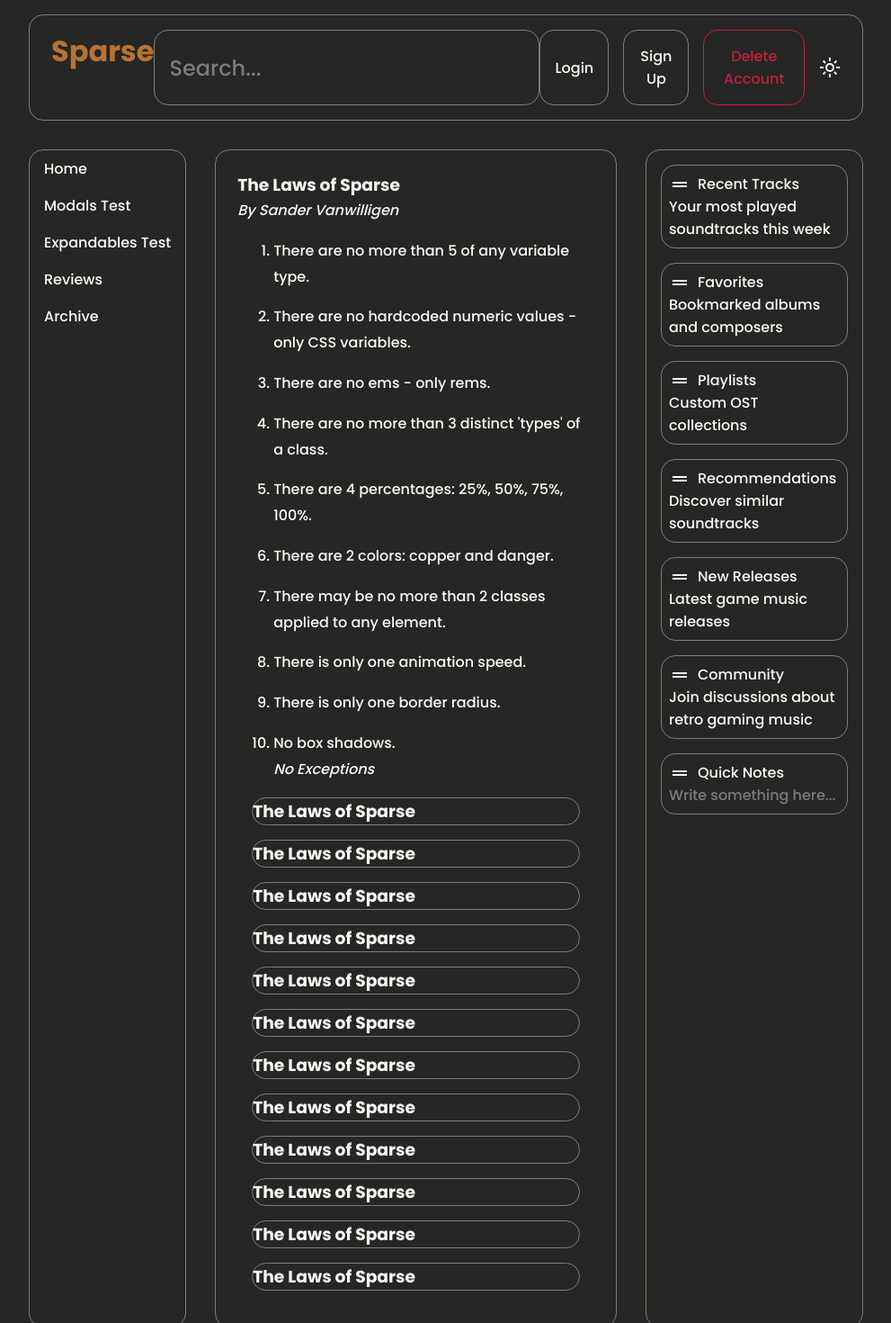
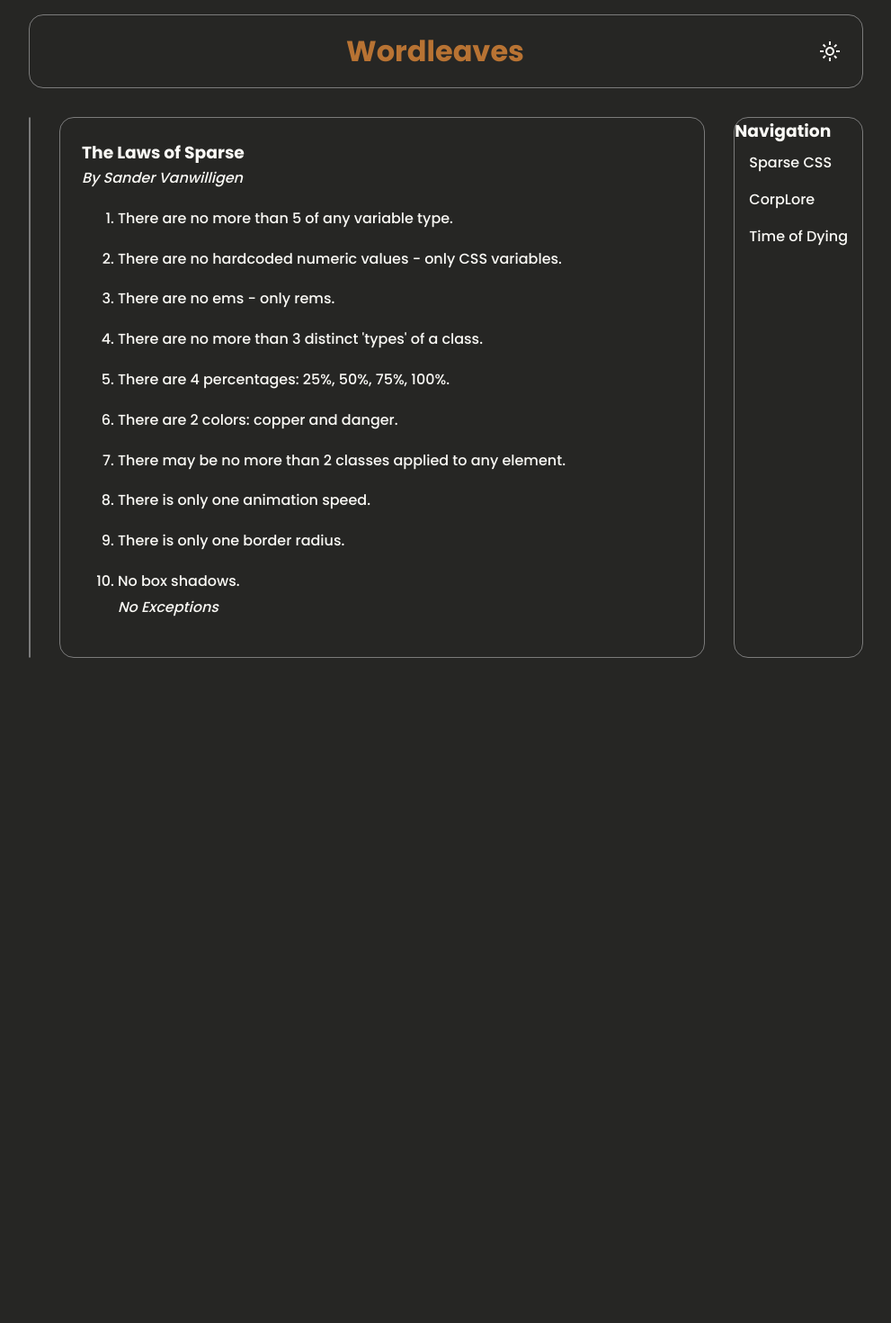
Before and after one commit to sandervw/Wordleaves, a React (Vite) app: page / in a window 1280 px wide. Shown: the top 1470 px of the page at 90% size, without its empty margins (144-1135 px from the left). After the commit the page ends 816 px from the top, so only its background shows below. Built offline with nearby package versions, Linux system fonts and the light colour scheme; a web font is replaced by a local one.

Commit message:
More fleshing out stories web app

```diff
--- a/src/App.tsx
+++ b/src/App.tsx
@@ -1,24 +1,24 @@
 import { useState } from "react";
 import "./sparse.css";
 import "./classic.css";
-import Navbar from "./Navbar";
-import Homepage from "./Homepage";
-import ModalsTestPage from "./ModalsTestPage";
-import ExpandablesTestPage from "./ExpandablesTestPage";
-import Sidebar from "./Sidebar";
+import Navbar from "./components/layout/Navbar";
+import Homepage from "./components/pages/Homepage";
+import ModalsTestPage from "./components/pages/ModalsTestPage";
+import ExpandablesTestPage from "./components/pages/ExpandablesTestPage";
+import Sidebar from "./components/layout/Sidebar";
 
 function App() {
-  const [currentPage, setCurrentPage] = useState<
-    "home" | "modals" | "expandables"
-  >("home");
+  const [currentPage, setCurrentPage] = useState<"sparse" | "corplore" | "tod">(
+    "sparse",
+  );
 
   const renderPage = () => {
     switch (currentPage) {
-      case "home":
+      case "sparse":
         return <Homepage />;
-      case "modals":
+      case "corplore":
         return <ModalsTestPage />;
-      case "expandables":
+      case "tod":
         return <ExpandablesTestPage />;
       default:
         return <Homepage />;
@@ -28,9 +28,9 @@ function App() {
     <div className="width-75 margin-center">
       <Navbar />
       <div className="display-flex">
-        <Sidebar variant="nav" onNavigate={setCurrentPage} />
+        <Sidebar variant="stories" />
         {renderPage()}
-        <Sidebar variant="cards" />
+        <Sidebar variant="info" onNavigate={setCurrentPage} />
       </div>
     </div>
   );
--- a/src/Homepage.tsx
+++ /dev/null
@@ -1,135 +0,0 @@
-import MarkdownText from "./MarkdownText";
-
-const Homepage = () => {
-  const observer = new IntersectionObserver((entries) => {
-    entries.forEach((entry) => {
-      if (entry.isIntersecting) {
-        console.log(entry.target);
-      }
-    });
-  }, {});
-  const elements = document.querySelectorAll(".page-text.container");
-  elements.forEach((el) => observer.observe(el));
-  return (
-    <main className="page container">
-      <div className="page-text">
-        <MarkdownText
-          text="
-### The Laws of Sparse
-*By Sander Vanwilligen*
-1. There are no more than 5 of any variable type.
-2. There are no hardcoded numeric values - only CSS variables.
-3. There are no ems - only rems.
-4. There are no more than 3 distinct 'types' of a class.
-5. There are 4 percentages: 25%, 50%, 75%, 100%.
-6. There are 2 colors: copper and danger.
-7. There may be no more than 2 classes applied to any element.
-8. There is only one animation speed.
-9. There is only one border radius.
-10. No box shadows.
-*No Exceptions*
-        "
-          isEditable={true}
-        />
-      </div>
-      <div className="page-text container">
-        <MarkdownText
-          text="
-### The Laws of Sparse
-        "
-          isEditable={true}
-        />
-      </div>
-      <div className="page-text container">
-        <MarkdownText
-          text="
-### The Laws of Sparse
-        "
-          isEditable={true}
-        />
-      </div>
-      <div className="page-text container">
-        <MarkdownText
-          text="
-### The Laws of Sparse
-        "
-          isEditable={true}
-        />
-      </div>
-      <div className="page-text container">
-        <MarkdownText
-          text="
-### The Laws of Sparse
-        "
-          isEditable={true}
-        />
-      </div>
-      <div className="page-text container">
-        <MarkdownText
-          text="
-### The Laws of Sparse
-        "
-          isEditable={true}
-        />
-      </div>
-      <div className="page-text container">
-        <MarkdownText
-          text="
-### The Laws of Sparse
-        "
-          isEditable={true}
-        />
-      </div>
-      <div className="page-text container">
-        <MarkdownText
-          text="
-### The Laws of Sparse
-        "
-          isEditable={true}
-        />
-      </div>
-      <div className="page-text container">
-        <MarkdownText
-          text="
-### The Laws of Sparse
-        "
-          isEditable={true}
-        />
-      </div>
-      <div className="page-text container">
-        <MarkdownText
-          text="
-### The Laws of Sparse
-        "
-          isEditable={true}
-        />
-      </div>
-      <div className="page-text container">
-        <MarkdownText
-          text="
-### The Laws of Sparse
-        "
-          isEditable={true}
-        />
-      </div>
-      <div className="page-text container">
-        <MarkdownText
-          text="
-### The Laws of Sparse
-        "
-          isEditable={true}
-        />
-      </div>
-      <div className="page-text container">
-        <MarkdownText
-          text="
-### The Laws of Sparse
-        "
-          isEditable={true}
-        />
-      </div>
-    </main>
-  );
-};
-
-export default Homepage;
--- a/src/Sidebar.tsx
+++ /dev/null
@@ -1,113 +0,0 @@
-import MarkdownText from "./MarkdownText";
-import SVG from "./SVG";
-
-interface SidebarProps {
-  variant?: "nav" | "cards";
-  onNavigate?: (page: "home" | "modals" | "expandables") => void;
-}
-
-const Sidebar = ({ variant = "nav", onNavigate }: SidebarProps) => {
-  if (variant === "cards") {
-    return (
-      <aside className="sidebar container">
-        {[
-          {
-            title: "Recent Tracks",
-            description: "Your most played soundtracks this week",
-          },
-          {
-            title: "Favorites",
-            description: "Bookmarked albums and composers",
-          },
-          { title: "Playlists", description: "Custom OST collections" },
-          {
-            title: "Recommendations",
-            description: "Discover similar soundtracks",
-          },
-          {
-            title: "New Releases",
-            description: "Latest game music releases",
-          },
-          {
-            title: "Community",
-            description: "Join discussions about retro gaming music",
-          },
-        ].map((card, index) => (
-          <div key={index} className="card container">
-            <div className="card-header">
-              <SVG name="drag" cursor="grab" />
-              <div>{card.title}</div>
-            </div>
-            <div className="card-description">
-              <MarkdownText text={card.description} />
-            </div>
-          </div>
-        ))}
-        <div className="card container">
-          <div className="card-header">
-            <SVG name="drag" cursor="grab" />
-            <div>Quick Notes</div>
-          </div>
-          <MarkdownText isEditable={true} />
-        </div>
-      </aside>
-    );
-  }
-
-  return (
-    <aside className="sidebar container">
-      <nav>
-        <ul className="list">
-          <li className="list-item">
-            <a
-              href="#"
-              className="list-link"
-              onClick={(e) => {
-                e.preventDefault();
-                onNavigate?.("home");
-              }}
-            >
-              Home
-            </a>
-          </li>
-          <li className="list-item">
-            <a
-              href="#"
-              className="list-link"
-              onClick={(e) => {
-                e.preventDefault();
-                onNavigate?.("modals");
-              }}
-            >
-              Modals Test
-            </a>
-          </li>
-          <li className="list-item">
-            <a
-              href="#"
-              className="list-link"
-              onClick={(e) => {
-                e.preventDefault();
-                onNavigate?.("expandables");
-              }}
-            >
-              Expandables Test
-            </a>
-          </li>
-          <li className="list-item">
-            <a href="#" className="list-link">
-              Reviews
-            </a>
-          </li>
-          <li className="list-item">
-            <a href="#" className="list-link">
-              Archive
-            </a>
-          </li>
-        </ul>
-      </nav>
-    </aside>
-  );
-};
-
-export default Sidebar;
--- a/src/Navbar.tsx
+++ b/src/components/layout/Navbar.tsx
@@ -1,5 +1,5 @@
 import { useState, useEffect } from "react";
-import SVG from "./SVG";
+import SVG from "../parts/SVG";
 
 interface NavbarProps {
   onBack?: () => void;
@@ -22,13 +22,11 @@ const Navbar = ({ onBack }: NavbarProps) => {
 
   return (
     <nav className="navbar container">
-      {onBack && <SVG name="return" props={{ onClick: onBack }} />}
-      <div className="navbar-title">Sparse</div>
-      <input type="text" className="input font-large" placeholder="Search..." />
       <div className="display-flex gap-medium">
-        <button className="btn">Login</button>
-        <button className="btn">Sign Up</button>
-        <button className="btn-danger">Delete Account</button>
+        {onBack && <SVG name="return" props={{ onClick: onBack }} />}
+      </div>
+      <div className="navbar-title">Wordleaves</div>
+      <div className="display-flex gap-medium">
         <SVG
           name={theme === "dark" ? "sun" : "moon"}
           className="flex-child-center"
--- /dev/null
+++ b/src/components/layout/Sidebar.tsx
@@ -0,0 +1,56 @@
+interface SidebarProps {
+  variant?: "stories" | "info";
+  onNavigate?: (page: "sparse" | "corplore" | "tod") => void;
+}
+
+const Sidebar = ({ variant = "stories", onNavigate }: SidebarProps) => {
+  if (variant === "info") {
+    return (
+      <aside className="sidebar container">
+        <h3 className="sidebar-title">Navigation</h3>
+        <nav>
+          <ul className="list">
+            <li className="list-item">
+              <a
+                href="#"
+                className="list-link"
+                onClick={(e) => {
+                  e.preventDefault();
+                  onNavigate?.("sparse");
+                }}
+              >
+                Sparse CSS
+              </a>
+            </li>
+            <li className="list-item">
+              <a
+                href="#"
+                className="list-link"
+                onClick={(e) => {
+                  e.preventDefault();
+                  onNavigate?.("corplore");
+                }}
+              >
+                CorpLore
+              </a>
+            </li>
+            <li className="list-item">
+              <a
+                href="#"
+                className="list-link"
+                onClick={(e) => {
+                  e.preventDefault();
+                  onNavigate?.("tod");
+                }}
+              >
+                Time of Dying
+              </a>
+            </li>
+          </ul>
+        </nav>
+      </aside>
+    );
+  } else return <aside className="sidebar container"></aside>;
+};
+
+export default Sidebar;
--- /dev/null
+++ b/src/components/pages/Homepage.tsx
@@ -0,0 +1,39 @@
+import MarkdownText from "../../components/parts/MarkdownText";
+
+const Homepage = () => {
+  const observer = new IntersectionObserver((entries) => {
+    entries.forEach((entry) => {
+      if (entry.isIntersecting) {
+        console.log(entry.target);
+      }
+    });
+  }, {});
+  const elements = document.querySelectorAll(".page-text.container");
+  elements.forEach((el) => observer.observe(el));
+  return (
+    <main className="page container">
+      <div className="page-text">
+        <MarkdownText
+          text="
+### The Laws of Sparse
+*By Sander Vanwilligen*
+1. There are no more than 5 of any variable type.
+2. There are no hardcoded numeric values - only CSS variables.
+3. There are no ems - only rems.
+4. There are no more than 3 distinct 'types' of a class.
+5. There are 4 percentages: 25%, 50%, 75%, 100%.
+6. There are 2 colors: copper and danger.
+7. There may be no more than 2 classes applied to any element.
+8. There is only one animation speed.
+9. There is only one border radius.
+10. No box shadows.
+*No Exceptions*
+        "
+          isEditable={true}
+        />
+      </div>
+    </main>
+  );
+};
+
+export default Homepage;
```
Also changed, not shown: src/components/pages/ExpandablesTestPage.tsx (renamed from src/ExpandablesTestPage.tsx), src/components/pages/ModalsTestPage.tsx (renamed from src/ModalsTestPage.tsx), src/components/parts/MarkdownText.tsx (renamed from src/MarkdownText.tsx), src/components/parts/SVG.tsx (renamed from src/SVG.tsx).
